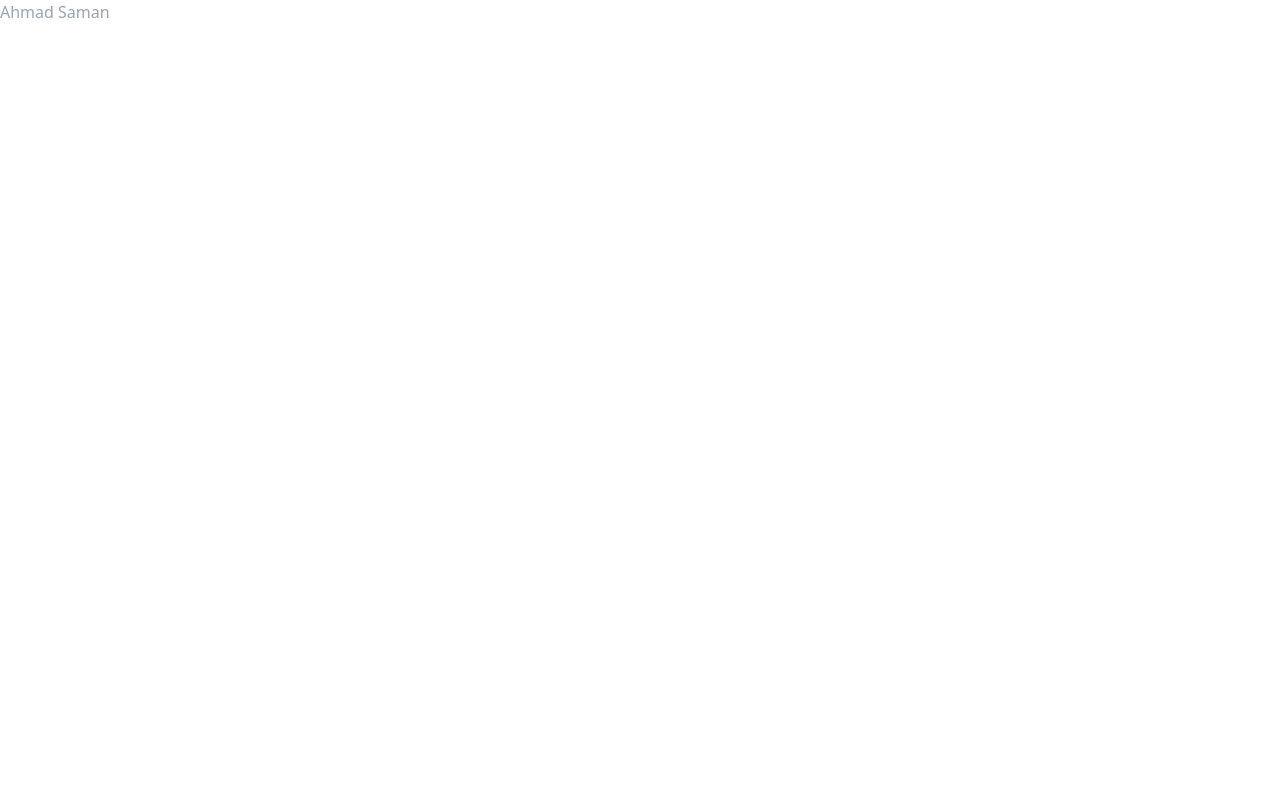
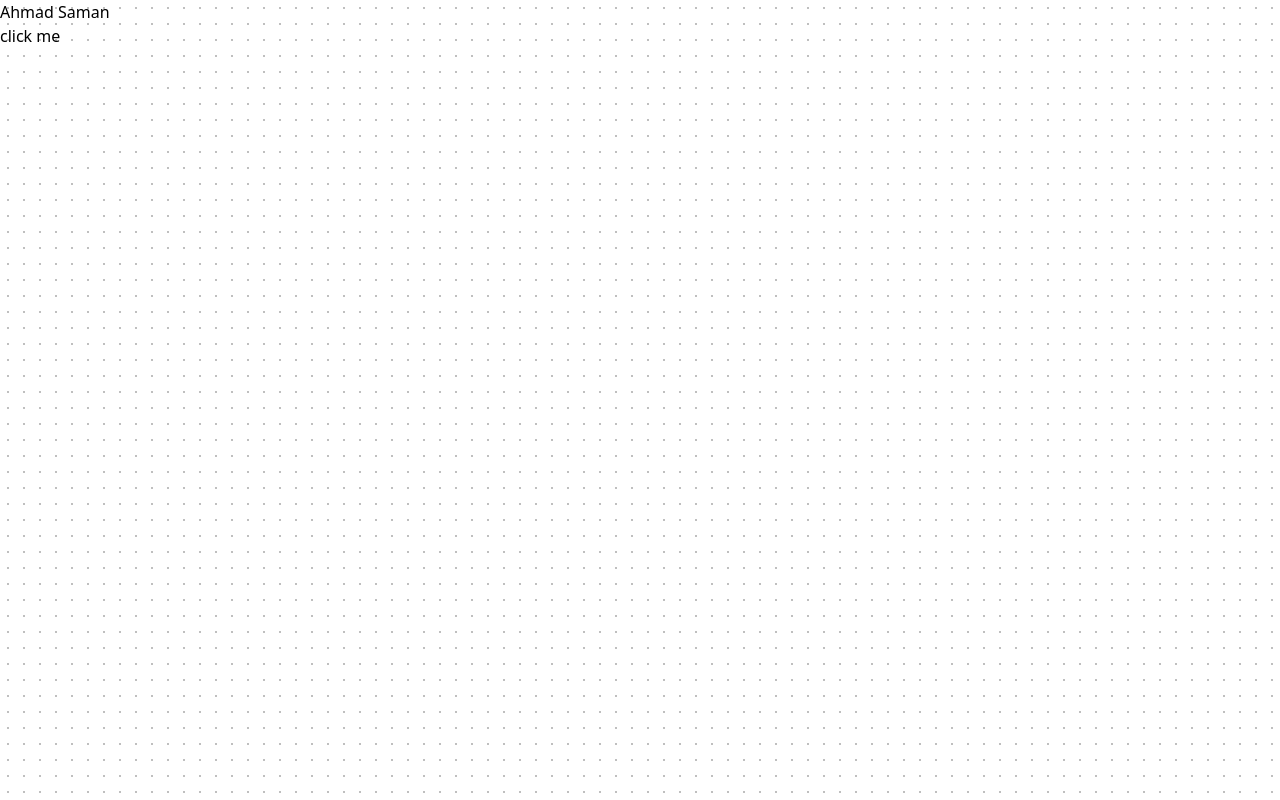
Before and after one commit to AhmadSaman/neobrutalismtab, a React (Vite) app: page / in a window 1280 px wide. Built offline with nearby package versions, Linux system fonts and the light colour scheme.

Commit message:
add: zustand with simple persist example

```diff
--- a/package.json
+++ b/package.json
@@ -16,7 +16,8 @@
     "react": "^18.3.1",
     "react-dom": "^18.3.1",
     "tailwind-merge": "^2.6.0",
-    "tailwindcss-animate": "^1.0.7"
+    "tailwindcss-animate": "^1.0.7",
+    "zustand": "^5.0.3"
   },
   "devDependencies": {
     "@eslint/js": "^9.17.0",
--- a/src/App.tsx
+++ b/src/App.tsx
@@ -1,7 +1,21 @@
+import { useThemeStore } from "@/theme";
+import { cn } from "@/lib/utils";
+
 function App() {
+  const {
+    theme: { hasDots },
+    toggleDots,
+  } = useThemeStore((state) => state);
+
   return (
-    <div>
-      <p className="text-gray-400">Ahmad Saman</p>
+    <div
+      className={cn("h-screen w-screen", {
+        "bg-[radial-gradient(#80808080_1px,transparent_1px)] [background-size:16px_16px]":
+          hasDots,
+      })}
+    >
+      <p>Ahmad Saman</p>
+      <button onClick={toggleDots}>click me</button>
     </div>
   );
 }
--- /dev/null
+++ b/src/theme.ts
@@ -0,0 +1,22 @@
+import { create } from "zustand";
+import { persist } from "zustand/middleware";
+
+export type ThemeType = {
+  hasDots: boolean;
+};
+
+export type ThemeStateType = {
+  theme: ThemeType;
+  toggleDots: () => void;
+};
+
+export const useThemeStore = create<ThemeStateType>()(
+  persist(
+    (set) => ({
+      theme: { hasDots: true },
+      toggleDots: () =>
+        set((state) => ({ theme: { hasDots: !state.theme.hasDots } })),
+    }),
+    { name: "theme-config" }
+  )
+);
```
Also changed, not shown: 1 other file (tests, documents, lock files or other folders).
